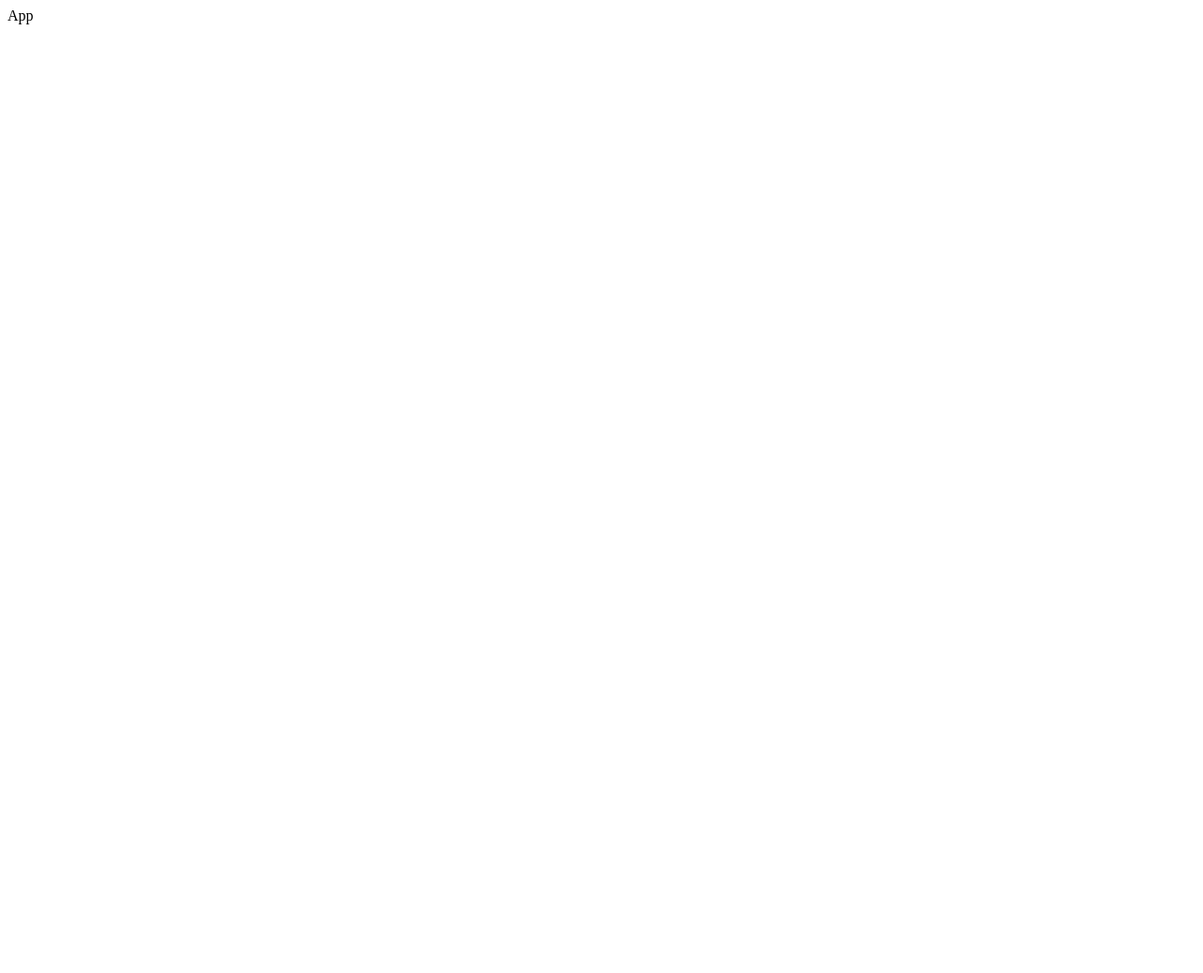
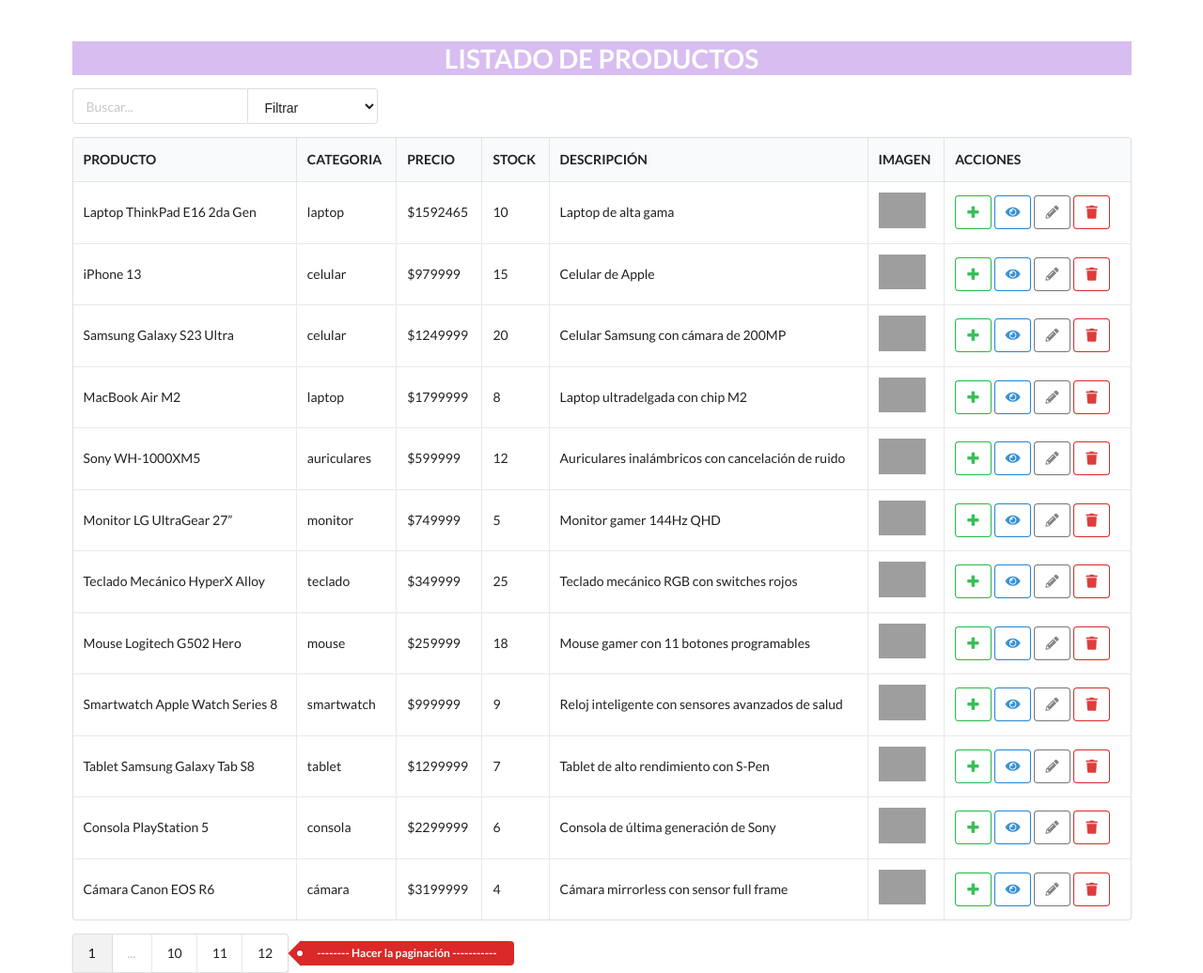
Before and after one commit to AylenRominaPattuzzi/frontend-akademi-AylenPattuzzi, a React app: page / in a window 1280 px wide. Shown: the whole page at 94% size. Before the commit the page ends 800 px from the top, so only its background shows below. Built offline with nearby package versions, Linux system fonts and the light colour scheme; data requests are answered from the project's data file; grey boxes are pictures that could not be loaded.

Commit message:
- Implementada la obtención de productos desde una API utilizando axios. - Creado el productsReducer para almacenar la lista de productos en el estado global. - Implementado ProductList con filtros por categoría y búsqueda por nombre o stock. - Integrado react-router-dom para manejar rutas en la aplicación (ProductList, ProductDetail, ProductForm). - Configurada la estructura base del store de Redux con combineReducers. - Agregada estructura básica de paginación en ProductList (pendiente de implementación). - Aplicados estilos básicos con Semantic UI.

```diff
--- a/db.json
+++ b/db.json
@@ -0,0 +1,112 @@
+{
+    "products": [
+        {
+            "id": 1,
+            "name": "Laptop ThinkPad E16 2da Gen ",
+            "category": "laptop",
+            "price": 1592465,
+            "stock": 10,
+            "description": "Laptop de alta gama",
+            "image_url": "https://p3-ofp.static.pub//fes/cms/2024/04/01/osqn4brfn79vgwdhq64mis2ddur9a6681695.png"
+        },
+        {
+            "id": 2,
+            "name": "iPhone 13",
+            "category": "celular",
+            "price": 979999,
+            "stock": 15,
+            "description": "Celular de Apple",
+            "image_url": "https://http2.mlstatic.com/D_NQ_NP_2X_973345-MLA47781591382_102021-F.webp"
+          },
+          {
+            "id": 3,
+            "name": "Samsung Galaxy S23 Ultra",
+            "category": "celular",
+            "price": 1249999,
+            "stock": 20,
+            "description": "Celular Samsung con cámara de 200MP",
+            "image_url": "https://images.samsung.com/is/image/samsung/p6pim/ar/sm-s918bzkjaro/gallery/ar-galaxy-s23-s918-445188-sm-s918bzkjaro-534151118"
+        },
+        {
+            "id": 4,
+            "name": "MacBook Air M2",
+            "category": "laptop",
+            "price": 1799999,
+            "stock": 8,
+            "description": "Laptop ultradelgada con chip M2",
+            "image_url": "https://store.storeimages.cdn-apple.com/4668/as-images.apple.com/is/macbook-air-midnight-config-20220606?wid=904&hei=840&fmt=jpeg&qlt=90&.v=1654122880566"
+        },
+        {
+            "id": 5,
+            "name": "Sony WH-1000XM5",
+            "category": "auriculares",
+            "price": 599999,
+            "stock": 12,
+            "description": "Auriculares inalámbricos con cancelación de ruido",
+            "image_url": "https://www.sony.com.ar/image/11f3a80f47ff03cb51aa93ab0a68ee02?fmt=png&wid=660&hei=660&bgcolor=F1F5F9"
+        },
+        {
+            "id": 6,
+            "name": "Monitor LG UltraGear 27”",
+            "category": "monitor",
+            "price": 749999,
+            "stock": 5,
+            "description": "Monitor gamer 144Hz QHD",
+            "image_url": "https://www.lg.com/us/images/monitors/md07525815/gallery/desktop-01.jpg"
+        },
+        {
+            "id": 7,
+            "name": "Teclado Mecánico HyperX Alloy",
+            "category": "teclado",
+            "price": 349999,
+            "stock": 25,
+            "description": "Teclado mecánico RGB con switches rojos",
+            "image_url": "https://hyperx.com/cdn/shop/products/hyperx_alloy_origins_mechanical_gaming_keyboard_ww-5-700x700.jpg"
+        },
+        {
+            "id": 8,
+            "name": "Mouse Logitech G502 Hero",
+            "category": "mouse",
+            "price": 259999,
+            "stock": 18,
+            "description": "Mouse gamer con 11 botones programables",
+            "image_url": "https://m.media-amazon.com/images/I/61mpMH5TzkL._AC_UF1000,1000_QL80_.jpg"
+        },
+        {
+            "id": 9,
+            "name": "Smartwatch Apple Watch Series 8",
+            "category": "smartwatch",
+            "price": 999999,
+            "stock": 9,
+            "description": "Reloj inteligente con sensores avanzados de salud",
+            "image_url": "https://store.storeimages.cdn-apple.com/4668/as-images.apple.com/is/ML763_VW_34FR+watch-45-alum-starlight-cell-8s_VW_34FR_WF_CO_GEO_EMEA?wid=1500&hei=1500&fmt=jpeg&qlt=90&.v=1678401761443"
+        },
+        {
+            "id": 10,
+            "name": "Tablet Samsung Galaxy Tab S8",
+            "category": "tablet",
+            "price": 1299999,
+            "stock": 7,
+            "description": "Tablet de alto rendimiento con S-Pen",
+            "image_url": "https://i.ebayimg.com/thumbs/images/g/MJEAAOSwRg5lMu8Z/s-l500.jpg"
+        },
+        {
+            "id": 11,
+            "name": "Consola PlayStation 5",
+            "category": "consola",
+            "price": 2299999,
+            "stock": 6,
+            "description": "Consola de última generación de Sony",
+            "image_url": "https://http2.mlstatic.com/D_NQ_NP_2X_863469-MLA46481854659_062021-F.webp"
+        },
+        {
+            "id": 12,
+            "name": "Cámara Canon EOS R6",
+            "category": "cámara",
+            "price": 3199999,
+            "stock": 4,
+            "description": "Cámara mirrorless con sensor full frame",
+            "image_url": "https://www.bhphotovideo.com/images/fb/canon_eos_r6_mirrorless_digital_1573880.jpg"
+        }
+    ]
+}
--- a/public/index.html
+++ b/public/index.html
@@ -5,6 +5,7 @@
     <link rel="icon" href="%PUBLIC_URL%/favicon.ico" />
     <meta name="viewport" content="width=device-width, initial-scale=1" />
     <meta name="theme-color" content="#000000" />
+    <link rel="stylesheet" href="https://cdnjs.cloudflare.com/ajax/libs/semantic-ui/2.4.1/semantic.min.css" integrity="sha512-8bHTC73gkZ7rZ7vpqUQThUDhqcNFyYi2xgDgPDHc+GXVGHXq+xPjynxIopALmOPqzo9JZj0k6OqqewdGO3EsrQ==" crossorigin="anonymous" referrerpolicy="no-referrer" />
     <meta
       name="description"
       content="Web site created using create-react-app"
--- a/src/Components/App.js
+++ b/src/Components/App.js
@@ -1,7 +1,20 @@
 import React from 'react'
+import { BrowserRouter, Route, Routes } from 'react-router-dom'
+import { ProducList } from './ProducList'
+import { ProductDeail } from './ProductDeail'
+import { ProductForm } from './ProductForm'
+
 
 export const App = () => {
   return (
-    <div>App</div>
+    <div className='ui container' >
+      <BrowserRouter>
+        <Routes>
+          <Route path='/' element={<ProducList />} />
+          <Route path='/product/:id' element={<ProductDeail />} />
+          <Route path='/add-product' element={<ProductForm />} />
+        </Routes>
+      </BrowserRouter>
+    </div>
   )
 }
--- a/src/Components/ProducList.js
+++ b/src/Components/ProducList.js
@@ -1,7 +1,125 @@
-import React from 'react'
+import React, { useEffect, useState } from 'react'
+import { useDispatch, useSelector } from "react-redux";
+import { fetchProducts } from '../actions/index'
 
 export const ProducList = () => {
+  const dispatch = useDispatch();
+  const products = useSelector((state) => state.products);
+
+  const [filter, setFilter] = useState('');
+  const [search, setSearch] = useState('');
+
+  useEffect(() => {
+    dispatch(fetchProducts());
+  }, [dispatch])
+
+  //Mejorar  los filtros
+  const filteredProducts = products.filter((product) => {
+    const matchesSearch = product.name.toLowerCase().includes(search.toLowerCase()) || String(product.stock).includes(search);
+    const matchesFilter =
+      !filter ||
+      (filter === '1' && product.category.toLowerCase() === 'laptop') ||
+      (filter === '2' && product.category.toLowerCase() === 'celular') ||
+      (filter === '3' && product.category.toLowerCase() === 'auriculares') ||
+      (filter === '4' && product.category.toLowerCase() === 'teclado') ||
+      (filter === '5' && product.category.toLowerCase() === 'mouse') ||
+      (filter === '6' && product.category.toLowerCase() === 'smartwatch') ||
+      (filter === '7' && product.category.toLowerCase() === 'tablet') ||
+      (filter === '8' && product.category.toLowerCase() === 'consola') ||
+      (filter === '9' && product.category.toLowerCase() === 'cámara');
+
+    return matchesSearch && matchesFilter;
+  });
+
   return (
-    <div>ProducList</div>
+    <div >
+      <br />
+      <h1 className='ui center aligned header' style={{backgroundColor: '#d8bdf0', color: 'white'}}>LISTADO DE PRODUCTOS</h1>
+      <div >
+        <div className="ui action input">
+          <input
+            type="text"
+            placeholder="Buscar... "
+            onChange={e => setSearch(e.target.value)}
+            value={search}
+          />
+          <select
+            className="ui compact selection dropdown"
+            onChange={e => setFilter(e.target.value)}
+          >
+            <option value="">Filtrar</option>
+            <option value="1">Laptop</option>
+            <option value="2">Celular</option>
+            <option value="3">Monitor</option>
+            <option value="4">Teclado</option>
+            <option value="5">Mouse</option>
+            <option value="6">Smartwatch</option>
+            <option value="7">Tablet</option>
+            <option value="8">Consola</option>
+            <option value="9">Cámara</option>
+          </select>
+        </div>
+
+        <table className="ui celled table">
+          <thead>
+            <tr>
+              <th>PRODUCTO</th>
+              <th>CATEGORIA</th>
+              <th>PRECIO</th>
+              <th>STOCK</th>
+              <th>DESCRIPCIÓN</th>
+              <th>IMAGEN</th>
+              <th>ACCIONES</th>
+            </tr>
+          </thead>
+          <tbody>
+            {filteredProducts.map(product => (
+              <tr key={product.id}>
+                <td>{product.name}</td>
+                <td>{product.category}</td>
+                <td>${product.price}</td>
+                <td>{product.stock}</td>
+                <td>{product.description}</td>
+                <td>
+                  <img src={product.image_url} width='50' alt="" /></td>
+                <td>
+                  <a className='ui green basic icon button' href="/add-product">
+                    <i className="plus icon" />
+                  </a>
+                  <a className='ui blue basic icon button' href="/product/:id">
+                    <i className='eye icon' />
+                  </a>
+                  <a className='ui grey basic icon button' href="">
+                    <i className="pencil alternate icon"></i>
+                  </a>
+                  <a className='ui red basic icon button' href="">
+                    <i className='trash icon' />
+                  </a>
+                </td>
+              </tr>
+            ))}
+          </tbody>
+        </table>
+
+        <div className="ui pagination menu">
+          <a className="active item">
+            1
+          </a>
+          <div className="disabled item">
+            ...
+          </div>
+          <a className="item">
+            10
+          </a>
+          <a className="item">
+            11
+          </a>
+          <a className="item">
+            12
+          </a>
+        </div>
+        <p className='ui red tag label'>-------- Hacer la paginación -----------</p>
+      </div>
+    </div>
   )
 }
--- a/src/actions/index.js
+++ b/src/actions/index.js
@@ -0,0 +1,10 @@
+import products from "../api/products";
+
+export const fetchProduct = () => async dispatch => {
+    await dispatch(fetchProducts());
+}
+
+export const fetchProducts = () => async dispatch => {
+    const response = await products.get('/products');
+    dispatch({ type: 'FETCH_PRODUCTS', payload: response.data})
+}
--- /dev/null
+++ b/src/api/products.js
@@ -0,0 +1,5 @@
+import axios from "axios";
+
+export default axios.create({
+    baseURL:'http://localhost:5000'
+})
--- a/src/index.js
+++ b/src/index.js
@@ -1,14 +1,19 @@
 // Importar React y ReactDOM
 import React from "react";
 import ReactDOM from "react-dom/client";
+import { Provider } from "react-redux";
+import { legacy_createStore as createStore, applyMiddleware } from "redux";
+import reducers from './reducers'
+import { thunk } from "redux-thunk";
 import { App } from "./Components/App";
 
+const store = createStore(reducers, applyMiddleware(thunk))
 // Seleccionar el elemento donde se montará la app
 const root = ReactDOM.createRoot(document.getElementById("root"))
 root.render(
     <React.StrictMode>
-
-            <App />
-
+        <Provider store={store}>
+            <App/>
+        </Provider>
     </React.StrictMode>
 );
--- a/src/reducers/index.js
+++ b/src/reducers/index.js
@@ -1,6 +1,6 @@
 import { combineReducers } from "redux";
-const rootReducer = combineReducers({
+import productsReducer from "./roductsReducer";
 
-  });
-
-  export default rootReducer;
+export default combineReducers({
+  products: productsReducer
+});
--- /dev/null
+++ b/src/reducers/roductsReducer.js
@@ -0,0 +1,10 @@
+const productsReducer = (state = [], action) => {
+    switch (action.type) {
+        case 'FETCH_PRODUCTS':
+            return action.payload;
+        default:
+            return state;
+    }
+}
+
+export default productsReducer;
```
Also changed, not shown: README.md (deleted), 1 other file.
